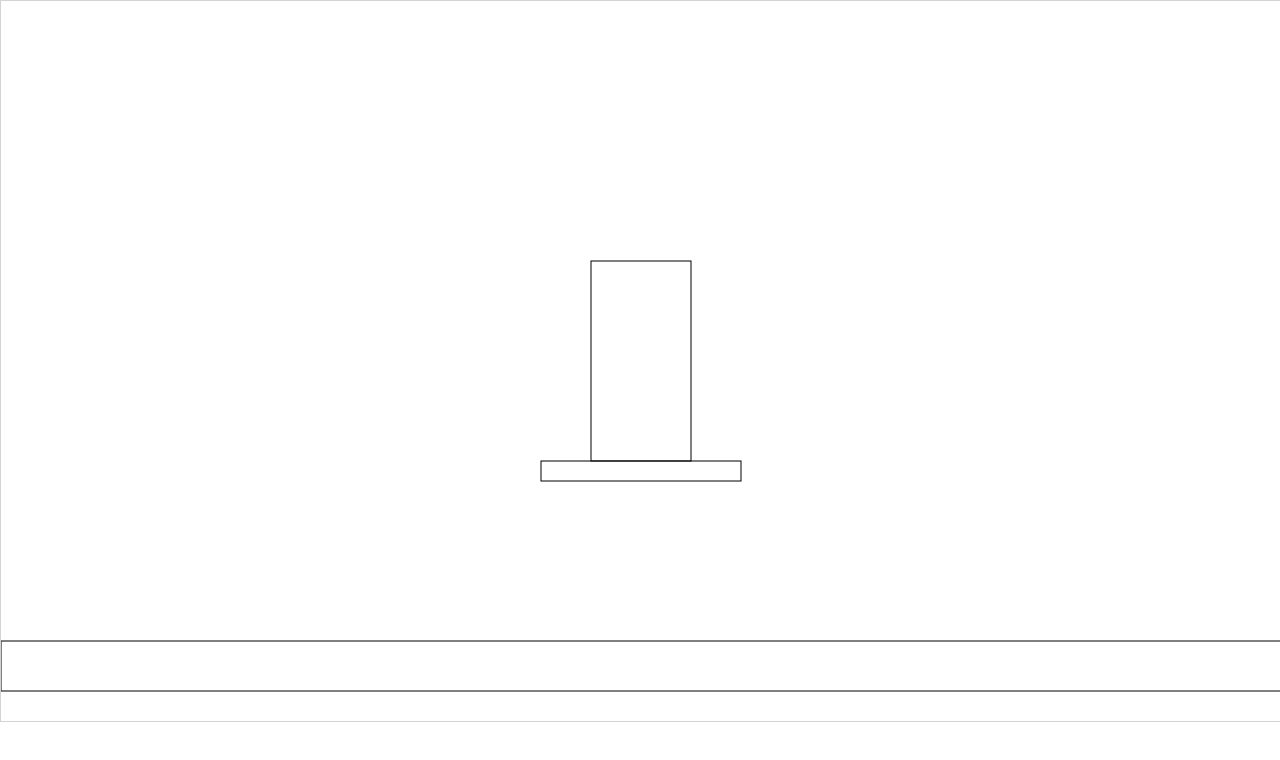
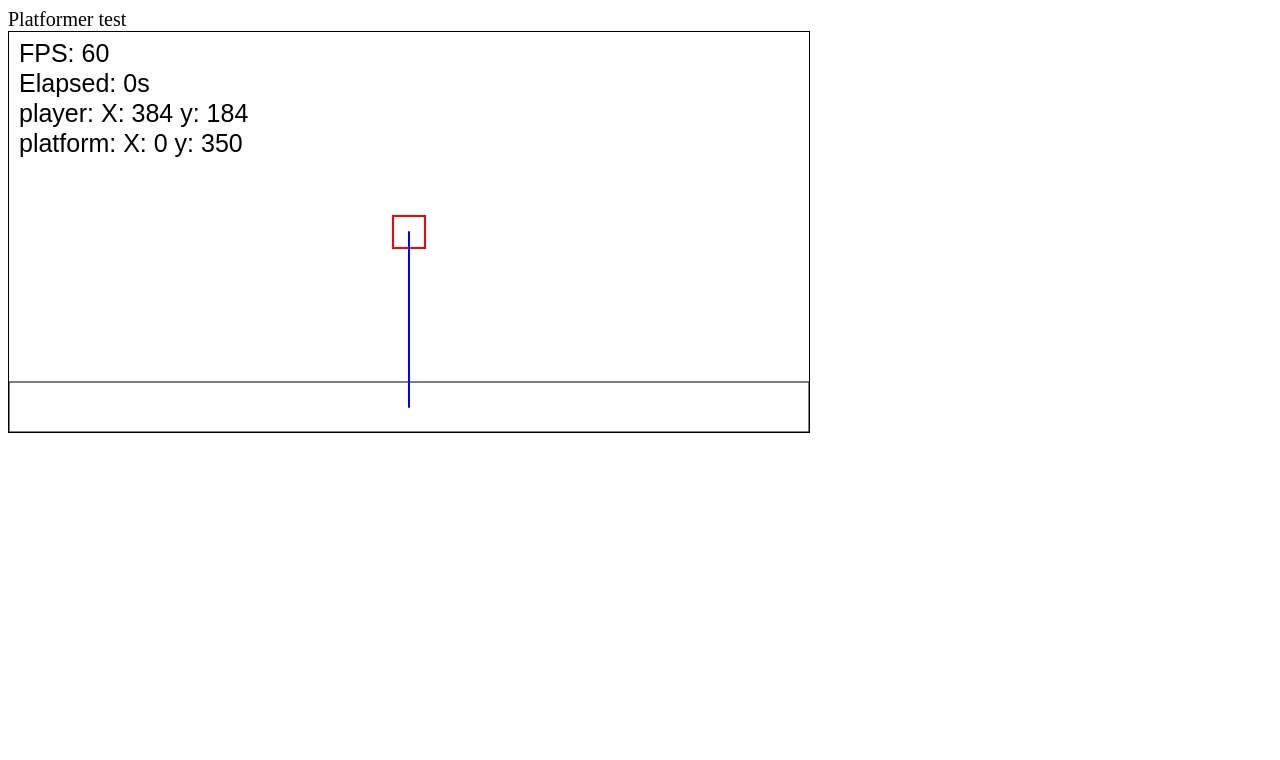
Before and after one commit to Kasutu/floor-is-lava, a plain HTML site: page index.html in a window 1280 px wide. Drawn offline with Linux system fonts and the light colour scheme.

Commit message:
with simple collision and tracking

```diff
--- a/index.html
+++ b/index.html
@@ -3,20 +3,24 @@
   <head>
     <meta charset="utf-8" />
     <meta http-equiv="X-UA-Compatible" content="IE=edge" />
-    <title>SE GameDev</title>
+    <title>PlatFormer physics test</title>
     <meta name="description" content="Final Project for SE-1" />
     <meta name="viewport" content="width=device-width, initial-scale=1" />
-    <link rel="stylesheet" href="./style.css" />
+    <style>
+      /* style here */
+      canvas {
+        border: 1px solid #000;
+      }
+
+      header {
+        font-size: 20px;
+        color: black;
+      }
+    </style>
   </head>
   <body>
-    <!-- content -->
-    <canvas
-      class="canvas"
-      id="canvas"
-      width="1280"
-      height="720"
-      style="border: 1px solid lightgrey"
-    >
+    <header>Platformer test</header>
+    <canvas class="canvas" id="canvas">
       <!-- alternate text when canvas is not supported -->
       Canvas is not supported in your browser.
     </canvas>
--- a/index.js
+++ b/index.js
@@ -1,119 +1,249 @@
-// NOTES
-// lets use the standard loop of airbnb
-// for (let i = 0; i < range; i += 1) {}
-//
-// steps in committing in git and updating the code
-// git add .
-// git commit -m "Description"
-// git push origin main
-//
-// more git tutorials here
-// https://docs.github.com/en/get-started/using-git/pushing-commits-to-a-remote-repository
-//
-// You can add notes here on the top page.
-//
-//
-//
-//
-//Begin
+// init
+// canvas settings
 let canvas;
 let ctx;
+let width = 800;
+let height = 400;
+
+// gameLoop vars
 let currentTime = Date.now();
-let animationFrame;
-let secondsPassed = 0;
+let elapsedTime;
 let lastFrame = 0;
+let fps;
 
+// physics vars
+const friction = 0.8;
+const gravity = 8;
+
+// keyboard direction
+let direction = {
+  up: false,
+  down: false,
+  left: false,
+  right: false,
+};
+
+// executes when page is loaded
 window.onload = pageLoad();
 
-//fires the loop
 function pageLoad() {
   canvas = document.querySelector('canvas');
   ctx = canvas.getContext('2d');
 
   // sets the canvas width and hight dynamically
-  canvas.width = 1280;
-  canvas.height = 720;
+  canvas.width = width;
+  canvas.height = height;
 
-  //first animation request
-  animationFrame = requestAnimationFrame(gameLoop);
+  // first animation request
+  requestAnimationFrame(gameLoop);
 }
 
 function gameLoop(currentTime) {
   // Calculate how much time has passed
   delta = (currentTime - lastFrame) / 1000;
   lastFrame = currentTime;
+  elapsedTime = Math.trunc(lastFrame / 1000);
+
+  // Calculate fps
+  fps = Math.round(1 / delta);
 
   // Pass the delta time to the update
   // Game logic here
-  // update(delta);
-  // render();
+  update(delta === true);
+  render();
+  // console.log(`Elapsed: ${elapsedTime}`);
 
-  requestAnimationFrame(gameLoop);
+  if (false) {
+    requestAnimationFrame(gameLoop);
+  }
 }
 
-//Classes
-class Player {
+// class data
+class PlayerObj {
+  constructor(x, y, width, height, speed) {
+    this.x = x;
+    this.y = y;
+    this.width = width;
+    this.height = height;
+
+    // attributes
+    this.speed = speed;
+    this.velocityX = 0;
+    this.velocityY = 0;
+    this.isJumping = true;
+    this.isOnFloor = false;
+  }
+
+  draw() {
+    //stroke rectangle
+    ctx.strokeStyle = 'red';
+    ctx.lineWidth = 2;
+    ctx.strokeRect(this.x, this.y, this.width, this.height);
+  }
+}
+
+class PlatformObj {
   constructor(x, y, width, height) {
     this.x = x;
     this.y = y;
     this.width = width;
     this.height = height;
+
+    // attributes
+    this.speed = 0;
+    this.velocityX = 0;
+    this.velocityY = 0;
   }
 
-  render() {
-    //player stroke rectangle
+  draw() {
+    //stroke rectangle
+    ctx.strokeStyle = 'black';
+    ctx.lineWidth = 1;
     ctx.strokeRect(this.x, this.y, this.width, this.height);
   }
 }
 
-class Platform {
-  constructor(x, y, width, height) {
-    this.x = x;
-    this.y = y;
-    this.width = width;
-    this.height = height;
+// init for physics
+let player;
+let platform;
+let playerAttrib = {
+  x: canvas.width / 2,
+  y: canvas.height / 2,
+};
+
+// physics calculation
+function update() {
+  //detects keypress and moves the player
+  // optimize these later for speed
+  addEventListener('keydown', (e) => {
+    switch (e.key) {
+      case 'ArrowUp':
+        //up
+        direction.up = true;
+        console.log('arrow up');
+        break;
+      // case 'ArrowDown':
+      //   //down
+      //   direction.down = true;
+      //   break;
+      case 'ArrowLeft':
+        //left
+        direction.left = true;
+        break;
+      case 'ArrowRight':
+        //right
+        direction.right = true;
+        break;
+    }
+  });
+
+  addEventListener('keyup', (e) => {
+    switch (e.key) {
+      case 'ArrowUp':
+        //up
+        direction.up = false;
+        break;
+      // case 'ArrowDown':
+      //   //down
+      //   direction.down = false;
+      //   break;
+      case 'ArrowLeft':
+        //left
+        direction.left = false;
+        break;
+      case 'ArrowRight':
+        //right
+        direction.right = false;
+        break;
+    }
+  });
+
+  //entity creation
+  player = new PlayerObj(playerAttrib.x - 16, playerAttrib.y - 16, 32, 32, 200);
+  platform = new PlatformObj(0, height - 50, width, 50);
+
+  // movement and position calculation
+  if (direction.up && !player.isJumping && player.isOnFloor) {
+    player.isJumping = true;
+    player.isOnFloor = false;
+    player.velocityY = -player.speed * 2;
   }
 
-  render() {
-    //stroke rectangle
-    ctx.strokeRect(this.x, this.y, this.width, this.height);
+  if (direction.right && player.velocityX < player.speed) {
+    player.velocityX += 1;
+  }
+
+  if (direction.left && player.velocityX > -player.speed) {
+    player.velocityX -= 1;
+  }
+
+  // computes the final velocity
+  player.velocityX *= friction;
+  player.velocityY += gravity;
+
+  // border and obstacles update
+
+  // collision checks
+  player.isOnFloor = false;
+  if (floorCollision(player, platform)) {
+    player.isOnFloor = true;
+    player.isJumping = false;
+  }
+  // } else if (player.isJumping && !floorCollision(player, canvas)) {
+  //   player.velocityY *= -1;
+  // }
+
+  if (player.isOnFloor) {
+    player.velocityY = 0;
+  }
+
+  // final position values
+  playerAttrib.x += player.velocityX;
+  playerAttrib.y += player.velocityY;
+
+  // console.log(playerAttrib.x, playerAttrib.y, floorCollision(player, platform));
+}
+
+// implementation
+function render() {
+  // Clear the entire canvas
+  ctx.clearRect(0, 0, canvas.width, canvas.height);
+
+  //render
+  player.draw();
+  platform.draw();
+
+  // debug render
+  addLineTrack(player, platform);
+
+  // Draw number to the screen
+  ctx.font = '25px Arial';
+  ctx.fillStyle = 'black';
+  ctx.fillText(`FPS: ${fps}`, 10, 30);
+  ctx.fillText(`Elapsed: ${elapsedTime}s`, 10, 60);
+  ctx.fillText(`player: X: ${player.x} y: ${player.y}`, 10, 90);
+  ctx.fillText(`platform: X: ${platform.x} y: ${platform.y}`, 10, 120);
+}
+
+// collision detection
+function floorCollision(obj1, obj2) {
+  if (obj1.y + obj1.height >= obj2.y) {
+    return true;
   }
 }
 
-class Lava {
-  constructor(y) {
-    this.y = y;
-  }
+// shows distance visually between 2 objects
+function addLineTrack(target1, target2) {
+  let startX = target1.x + target1.width / 2;
+  let startY = target1.y + target1.height / 2;
+  let endX = target2.x + target2.width / 2;
+  let endY = target2.y + target2.height / 2;
 
-  render() {
-    //stroke rectangle
-    ctx.strokeRect(0, this.y, 1280, 50);
-  }
+  ctx.beginPath();
+  ctx.moveTo(startX, startY); // start coord
+  ctx.lineTo(endX, endY); // end coord
+  ctx.lineWidth = 2;
+  ctx.strokeStyle = 'blue';
+  ctx.lineCap = 'round';
+  ctx.stroke();
 }
-
-const x = canvas.width / 2;
-const y = canvas.height / 2;
-
-//entity settings
-//1280 x 720 resolution
-const player = new Player(x - 50, y - 100, 100, 200);
-const platform = new Platform(x - 100, y + 100, 200, 20);
-const lava = new Lava(720 - 80);
-
-//draws the shapes
-player.render();
-platform.render();
-lava.render();
-
-// function render() {
-//   let randomColor = Math.random() > 0.5 ? '#ff8080' : '#0099b0';
-//   const x = canvas.width / 2;
-//   const y = canvas.height / 2;
-
-//   // Clear the entire canvas
-//   ctx.clearRect(0, 0, canvas.width, canvas.height);
-
-//   //draw a rectangle
-//   ctx.fillStyle = randomColor;
-//   ctx.fillRect(x - 100, y - 100, 200, 200);
-// }
```
